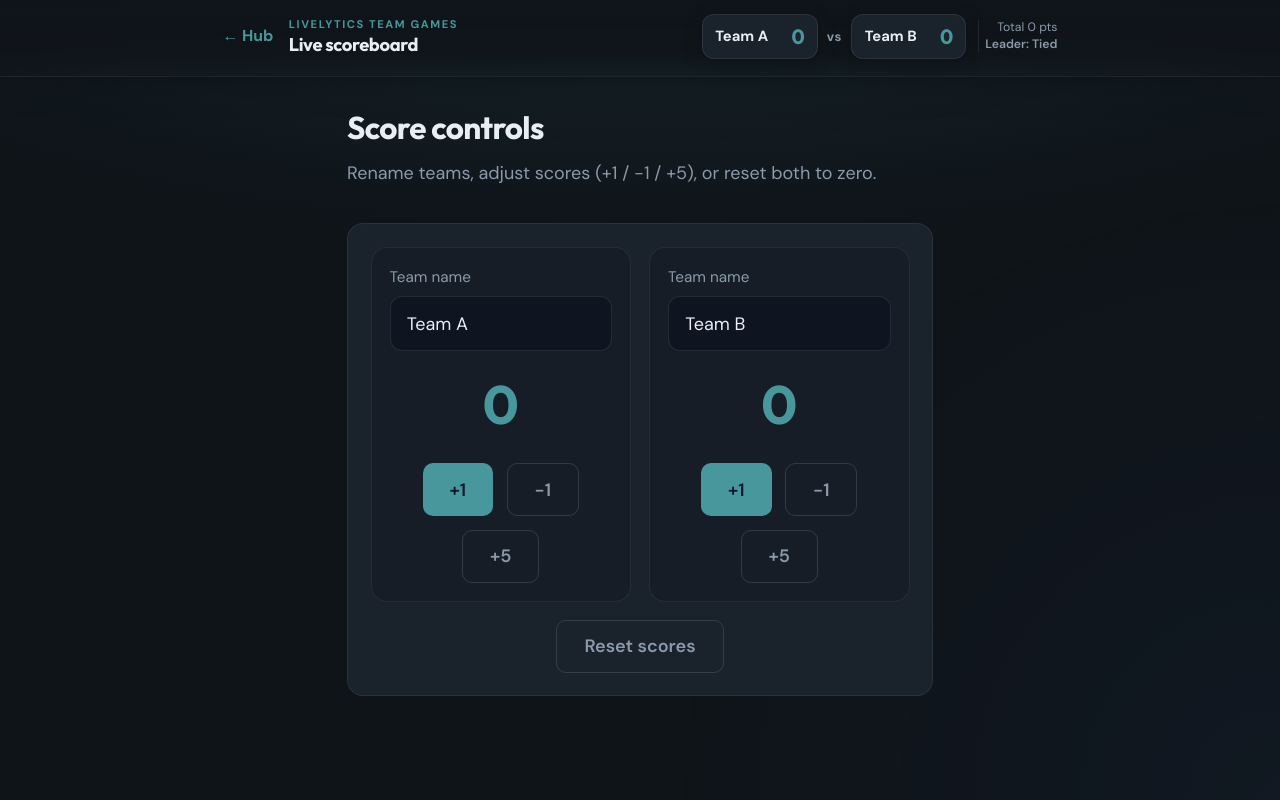
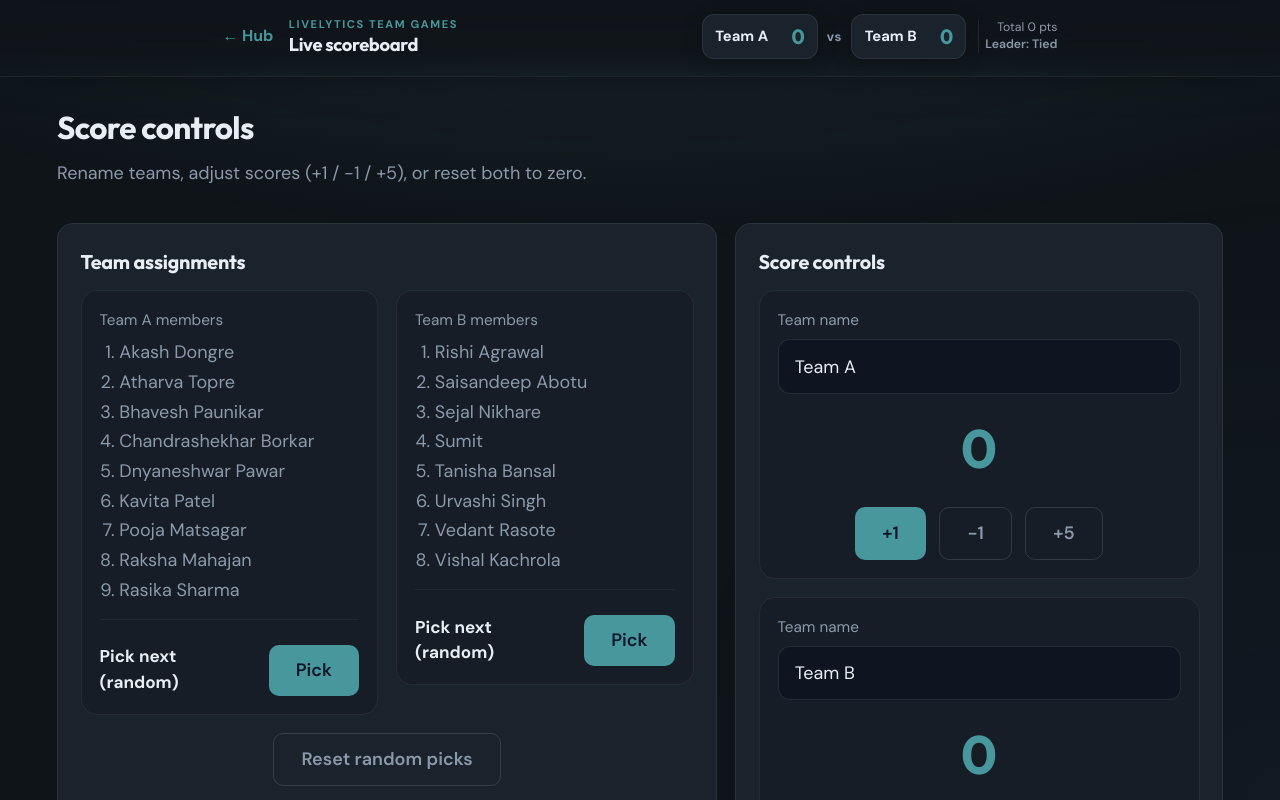
Before and after one commit to akshaygdhole/Fun-Friday-Games, a React (Vite) app: page /scoreboard in a window 1280 px wide. Shown: the top 800 px of the page. Built offline with nearby package versions, Linux system fonts and the light colour scheme.

Commit message:
Update index title to "Livelytics Team Games"; enhance scoreboard functionality with team assignments and random picker feature. Add new styles for scoreboard layout and roster display.

```diff
--- a/index.html
+++ b/index.html
@@ -3,7 +3,7 @@
   <head>
     <meta charset="UTF-8" />
     <meta name="viewport" content="width=device-width, initial-scale=1" />
-    <title>Fun Friday Games</title>
+    <title>Livelytics Team Games</title>
     <meta
       name="description"
       content="Livelytics Team Games — quick, fun team rounds: quiz, icebreakers, rapid-fire, home hunt, and more."
--- /dev/null
+++ b/src/data/team-assignments.js
@@ -0,0 +1,23 @@
+export const FUN_FRIDAY_TEAM_ASSIGNMENTS = {
+  teamA: [
+    "Akash Dongre",
+    "Atharva Topre",
+    "Bhavesh Paunikar",
+    "Chandrashekhar Borkar",
+    "Dnyaneshwar Pawar",
+    "Kavita Patel",
+    "Pooja Matsagar",
+    "Raksha Mahajan",
+    "Rasika Sharma",
+  ],
+  teamB: [
+    "Rishi Agrawal",
+    "Saisandeep Abotu",
+    "Sejal Nikhare",
+    "Sumit",
+    "Tanisha Bansal",
+    "Urvashi Singh",
+    "Vedant Rasote",
+    "Vishal Kachrola",
+  ],
+}
--- a/src/pages/Scoreboard.jsx
+++ b/src/pages/Scoreboard.jsx
@@ -1,6 +1,26 @@
-import { useEffect } from "react";
+import { useCallback, useEffect, useMemo, useState } from "react";
 import { Link } from "react-router-dom";
 import { useScore } from "../context/ScoreContext";
+import { FUN_FRIDAY_TEAM_ASSIGNMENTS } from "../data/team-assignments";
+import { shuffle } from "../utils/shuffle";
+
+const ASSIGNMENTS_STORAGE_KEY = "fun_friday_team_assignments_v1";
+
+function loadAssignmentsState() {
+  try {
+    const raw = localStorage.getItem(ASSIGNMENTS_STORAGE_KEY);
+    if (!raw) return null;
+    const state = JSON.parse(raw);
+    if (!state || typeof state !== "object") return null;
+    return state;
+  } catch {
+    return null;
+  }
+}
+
+function saveAssignmentsState(state) {
+  localStorage.setItem(ASSIGNMENTS_STORAGE_KEY, JSON.stringify(state));
+}
 
 export default function Scoreboard() {
   const { teams, setTeamName, addScore, resetScores } = useScore();
@@ -18,6 +38,52 @@ export default function Scoreboard() {
 
   useEffect(() => {
     document.title = "Livelytics Team Games · Scoreboard"
+  }, [])
+
+  const rosterA = useMemo(
+    () => FUN_FRIDAY_TEAM_ASSIGNMENTS?.teamA || [],
+    [],
+  )
+  const rosterB = useMemo(
+    () => FUN_FRIDAY_TEAM_ASSIGNMENTS?.teamB || [],
+    [],
+  )
+
+  const [pickerA, setPickerA] = useState({ deck: [], last: null })
+  const [pickerB, setPickerB] = useState({ deck: [], last: null })
+
+  // Load persisted picker state once.
+  useEffect(() => {
+    const saved = loadAssignmentsState()
+    if (!saved) return
+    if (saved?.pickerA) setPickerA(saved.pickerA)
+    if (saved?.pickerB) setPickerB(saved.pickerB)
+  }, [])
+
+  // Persist on change.
+  useEffect(() => {
+    saveAssignmentsState({ pickerA, pickerB })
+  }, [pickerA, pickerB])
+
+  const pickNext = useCallback((team) => {
+    const roster = team === "A" ? rosterA : rosterB
+    if (!roster.length) return
+
+    const setPicker = team === "A" ? setPickerA : setPickerB
+    setPicker((prev) => {
+      let deck = Array.isArray(prev?.deck) ? [...prev.deck] : []
+      if (!deck.length) {
+        deck = shuffle(roster.map((_, i) => i))
+      }
+      const nextIdx = deck.shift()
+      const nextName = roster[nextIdx] ?? null
+      return { deck, last: nextName }
+    })
+  }, [rosterA, rosterB])
+
+  const resetPickers = useCallback(() => {
+    setPickerA({ deck: [], last: null })
+    setPickerB({ deck: [], last: null })
   }, [])
 
   return (
@@ -56,7 +122,70 @@ export default function Scoreboard() {
         <h1 className="page-title scoreboard-page-title">Score controls</h1>
         <p className="page-sub">Rename teams, adjust scores (+1 / −1 / +5), or reset both to zero.</p>
 
+        <div className="scoreboard-panels">
           <section className="panel">
+            <h2 className="panel-title">Team assignments</h2>
+            <div className="scoreboard scoreboard--rosters" aria-label="Team rosters">
+              <div className="scorecard">
+                <div className="field-label">Team A members</div>
+                <ol className="scoreboard-roster">
+                  {rosterA.map((n) => (
+                    <li key={n}>{n}</li>
+                  ))}
+                </ol>
+
+                <div className="scoreboard-tools">
+                  <div className="scoreboard-tool-row">
+                    <span className="scoreboard-tool-label">Pick next (random)</span>
+                    <button
+                      type="button"
+                      className="btn btn-primary"
+                      onClick={() => pickNext("A")}
+                    >
+                      Pick
+                    </button>
+                  </div>
+                  {pickerA.last ? (
+                    <div className="scoreboard-tool-result">Next: {pickerA.last}</div>
+                  ) : null}
+                </div>
+              </div>
+
+              <div className="scorecard">
+                <div className="field-label">Team B members</div>
+                <ol className="scoreboard-roster">
+                  {rosterB.map((n) => (
+                    <li key={n}>{n}</li>
+                  ))}
+                </ol>
+
+                <div className="scoreboard-tools">
+                  <div className="scoreboard-tool-row">
+                    <span className="scoreboard-tool-label">Pick next (random)</span>
+                    <button
+                      type="button"
+                      className="btn btn-primary"
+                      onClick={() => pickNext("B")}
+                    >
+                      Pick
+                    </button>
+                  </div>
+                  {pickerB.last ? (
+                    <div className="scoreboard-tool-result">Next: {pickerB.last}</div>
+                  ) : null}
+                </div>
+              </div>
+            </div>
+
+            <div className="scoreboard-actions">
+              <button type="button" className="btn btn-ghost" onClick={resetPickers}>
+                Reset random picks
+              </button>
+            </div>
+          </section>
+
+          <section className="panel">
+            <h2 className="panel-title">Score controls</h2>
             <div className="scoreboard" aria-label="Team scoreboard">
               {teams.map((t, idx) => (
                 <div key={idx} className="scorecard">
@@ -73,13 +202,25 @@ export default function Scoreboard() {
                     {t.score}
                   </div>
                   <div className="score-buttons" aria-label="Score controls">
-                  <button type="button" className="btn btn-primary" onClick={() => addScore(idx, 1)}>
+                    <button
+                      type="button"
+                      className="btn btn-primary"
+                      onClick={() => addScore(idx, 1)}
+                    >
                       +1
                     </button>
-                  <button type="button" className="btn btn-ghost" onClick={() => addScore(idx, -1)}>
+                    <button
+                      type="button"
+                      className="btn btn-ghost"
+                      onClick={() => addScore(idx, -1)}
+                    >
                       -1
                     </button>
-                  <button type="button" className="btn btn-ghost" onClick={() => addScore(idx, 5)}>
+                    <button
+                      type="button"
+                      className="btn btn-ghost"
+                      onClick={() => addScore(idx, 5)}
+                    >
                       +5
                     </button>
                   </div>
@@ -92,6 +233,7 @@ export default function Scoreboard() {
               </button>
             </div>
           </section>
+        </div>
       </main>
     </div>
   );
--- a/src/styles.css
+++ b/src/styles.css
@@ -488,6 +488,50 @@ h1 {
   font-size: 0.95rem;
 }
 
+/* Scoreboard extras */
+.panel-title {
+  margin: 0 0 0.75rem;
+  font-family: var(--font-display);
+  font-size: 1.1rem;
+  letter-spacing: -0.01em;
+}
+
+.scoreboard-roster {
+  margin: 0.25rem 0 0;
+  padding-left: 1.1rem;
+}
+
+.scoreboard-roster li {
+  margin: 0.15rem 0;
+  color: var(--muted);
+}
+
+.scoreboard-tools {
+  margin-top: 0.85rem;
+  padding-top: 0.75rem;
+  border-top: 1px solid #ffffff0d;
+}
+
+.scoreboard-tool-row {
+  display: flex;
+  align-items: center;
+  justify-content: space-between;
+  gap: 0.75rem;
+  margin-top: 0.6rem;
+}
+
+.scoreboard-tool-label {
+  color: var(--text);
+  font-weight: 700;
+  font-size: 0.95rem;
+}
+
+.scoreboard-tool-result {
+  margin-top: 0.4rem;
+  color: var(--text);
+  opacity: 0.9;
+}
+
 .card code {
   font-size: 0.8em;
   background: #00000040;
@@ -1582,7 +1626,21 @@ h1 {
 }
 
 .scoreboard-main {
+  max-width: 1220px;
+  width: 100%;
   padding-top: 1.5rem;
+}
+
+.scoreboard-panels {
+  display: grid;
+  grid-template-columns: 1.15fr 0.85fr;
+  gap: 1rem;
+}
+
+@media (max-width: 980px) {
+  .scoreboard-panels {
+    grid-template-columns: 1fr;
+  }
 }
 
 .scoreboard-page-title {
@@ -1594,6 +1652,17 @@ h1 {
   display: grid;
   grid-template-columns: repeat(auto-fit, minmax(240px, 1fr));
   gap: 1rem;
+}
+
+.scoreboard--rosters {
+  grid-template-columns: repeat(2, minmax(0, 1fr));
+  align-items: start;
+}
+
+@media (max-width: 720px) {
+  .scoreboard--rosters {
+    grid-template-columns: 1fr;
+  }
 }
 
 .scorecard {
```
Lines whose indentation alone changed are shown as unchanged.
